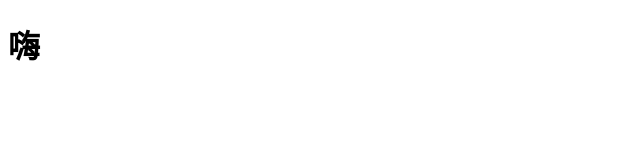
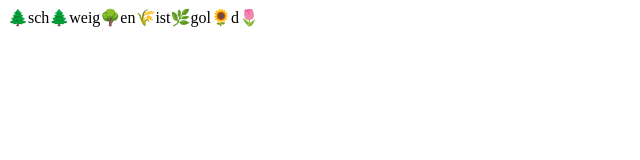
Before and after one commit to superjk/superjk.github.io, a plain HTML site: page index.html in a window 1280 px wide. Shown: the whole page, without its empty margins (0-640 px from the left). Drawn offline with Linux system fonts and the light colour scheme.

Commit message:
Update index.html

```diff
--- a/index.html
+++ b/index.html
@@ -1,10 +1,9 @@
 <!DOCTYPE html>
 <html>
   <head>
-    <meta charset="utf-8">
+    <meta http-equiv="content-type" content="text/html; charset=utf-8">
     <title>你好，GitHub</title>
   </head>
-  <body>
-    <h1>嗨</h1>
+  <body>🌲sch🌲weig🌳en🌾ist🌿gol🌻d🌷
   </body>
 </html>
```
